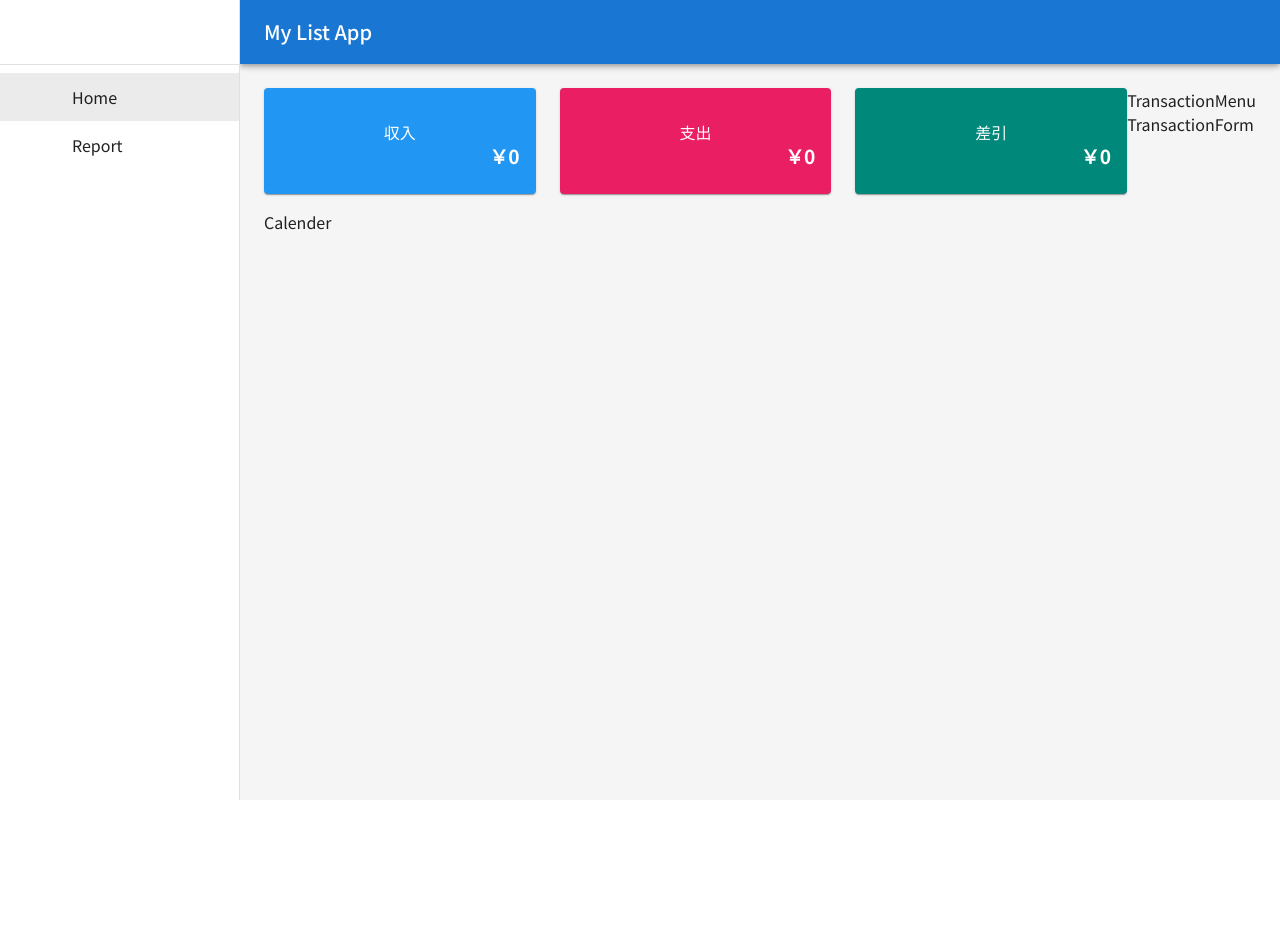
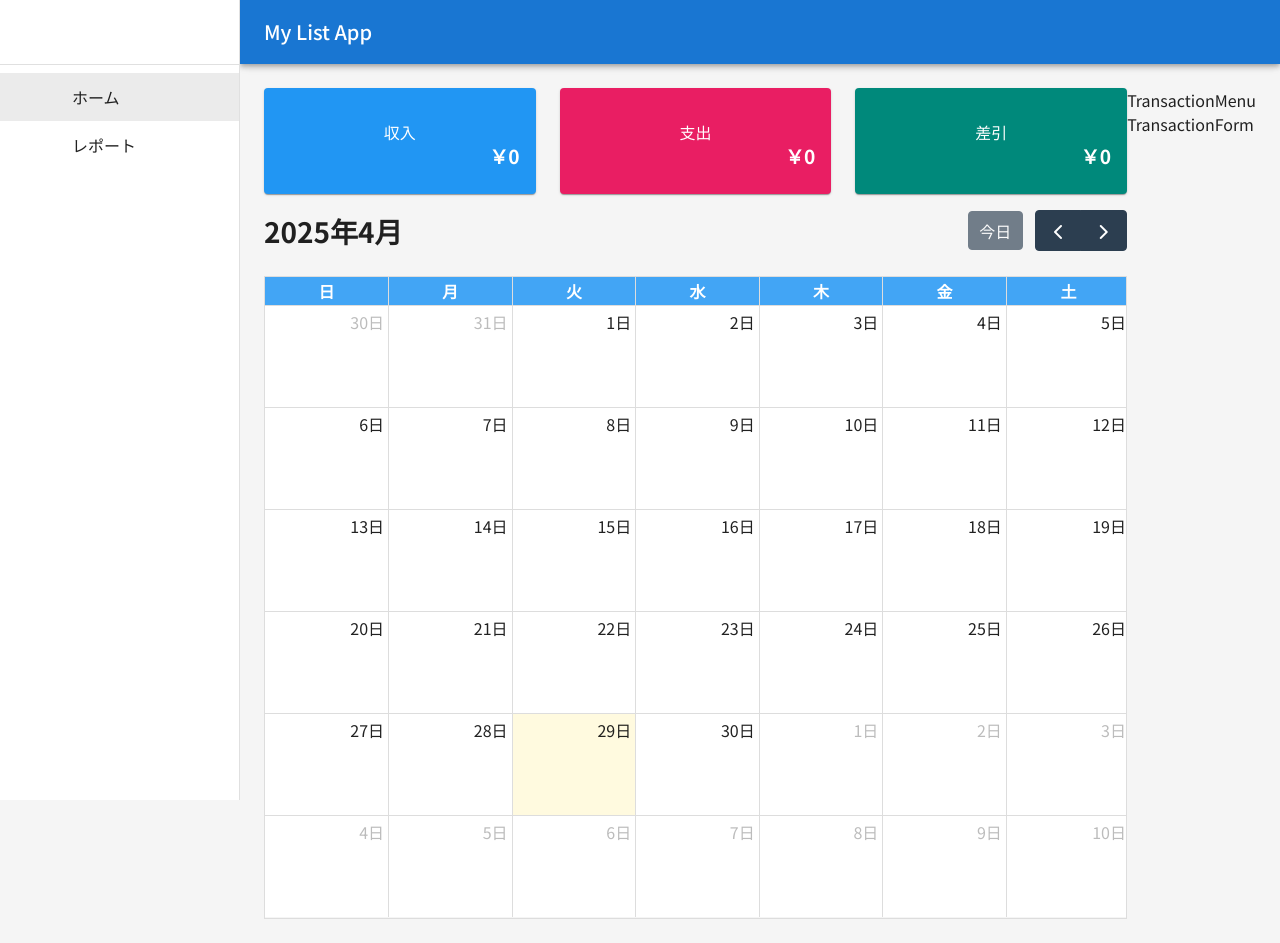
Before and after one commit to Masa11111/my-list-app, a React (Create React App) app: page / in a window 1280 px wide. Before the commit the page ends 800 px from the top, so only its background shows below. Built offline with nearby package versions, Linux system fonts and the light colour scheme; no server answers; the database is empty; some icons are missing.

Commit message:
カレンダーを表示

```diff
--- a/package.json
+++ b/package.json
@@ -5,6 +5,9 @@
   "dependencies": {
     "@emotion/react": "^11.14.0",
     "@emotion/styled": "^11.14.0",
+    "@fullcalendar/core": "^6.1.17",
+    "@fullcalendar/daygrid": "^6.1.17",
+    "@fullcalendar/react": "^6.1.17",
     "@mui/icons-material": "^7.0.2",
     "@mui/material": "^7.0.2",
     "@testing-library/dom": "^10.4.0",
--- a/src/App.tsx
+++ b/src/App.tsx
@@ -21,7 +21,6 @@
   // データを取得（初回レンダリング時のみ）
   useEffect(() => {
     const fetcheTransactions = async () => {
-      console.log("fetcheTransactions start !!");
       try
       {
         const querySnapshot = await getDocs(collection(db, "transactions"));
--- /dev/null
+++ b/src/calendar.css
@@ -0,0 +1,48 @@
+/* aタグ */
+.fc-h-event {
+  background-color: transparent;
+  border: none;
+  text-align: right;
+  pointer-events: none;
+  /* ポインターイベントを無視する */
+}
+
+/* カレンダーの背景色設定 */
+.fc-daygrid-body,
+.fc-day {
+  background-color: white;
+  /* 背景色を白に設定 */
+}
+
+.fc-col-header-cell {
+  background-color: #42a5f5;
+  color: white;
+  /* ヘッダーのテキスト色を白に設定 */
+}
+
+.fc .fc-daygrid-day-frame {
+  height: 100%;
+  min-height: 100px;
+}
+
+/* カスタムイベントの見た目ここから */
+.money {
+  white-space: nowrap;
+  /* テキストを折り返さない */
+  overflow: hidden;
+  /* はみ出したテキストを隠す */
+  text-overflow: ellipsis;
+  /* はみ出したテキストの代わりに省略記号を表示 */
+}
+
+#event-income {
+  color: #2196f3;
+}
+
+#event-expense {
+  color: #f44336;
+}
+
+#event-balance {
+  color: #4caf50;
+}
--- a/src/components/common/SideBar.tsx
+++ b/src/components/common/SideBar.tsx
@@ -30,8 +30,8 @@
 
   // メニュー項目
   const menuItems: menueItem[] = [
-    { text: 'Home', path: '/', icon: HomeIcon },
-    { text: 'Report', path: '/report', icon: AssessmentIcon }
+    { text: 'ホーム', path: '/', icon: HomeIcon },
+    { text: 'レポート', path: '/report', icon: AssessmentIcon }
   ]
 
   // リンクの基本CSS
--- a/src/components/layouts/Calendar.tsx
+++ b/src/components/layouts/Calendar.tsx
@@ -1,9 +1,38 @@
+import { EventContentArg } from "@fullcalendar/core"
+import jaLocale from "@fullcalendar/core/locales/ja"
+import dayGridPlugin from '@fullcalendar/daygrid'
+import FullCalendar from "@fullcalendar/react"
+import "/Users/masa/Udemy/my-list-app/src/calendar.css"
 
 const Calendar = () => {
+
+  const events = [
+    { title: 'Meeting', start: '2025-05-20', income: 3000, expense: 1000 },
+    { title: 'Meeting', start: '2025-05-21', income: 300, expense: 200 },
+  ]
+
+  // イベントのカスタム表示設定
+  const renderEventContent = (eventInfo: EventContentArg) => {
+    return (
+      <div>
+        <div className="money" id="event-income">
+          {eventInfo.event.extendedProps.income}
+        </div>
+        <div className="money" id="event-expense">
+          {eventInfo.event.extendedProps.expense}
+        </div>
+      </div>
+    )
+  }
+
   return (
-    <div>
-      Calender
-    </div>
+    <FullCalendar
+      locale={jaLocale}
+      plugins={[dayGridPlugin]}
+      initialView='dayGridMonth'
+      events={events}
+      eventContent={renderEventContent}
+    />
   )
 }
 
```
Also changed, not shown: 1 other file (tests, documents, lock files or other folders).
